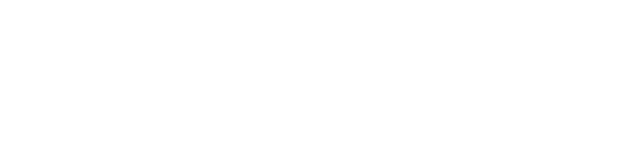
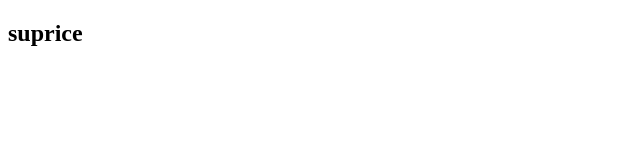
Before and after one commit to AkiHayakawa/git, a plain HTML site: page index.html in a window 1280 px wide. Shown: the whole page, without its empty margins (0-640 px from the left). Drawn offline with Linux system fonts and the light colour scheme.

Commit message:
h2 suprice

```diff
--- a/index.html
+++ b/index.html
@@ -6,5 +6,7 @@
     <meta name="viewport" content="width=device-width, initial-scale=1.0" />
     <title>Document</title>
   </head>
-  <body></body>
+  <body>
+    <h2>suprice</h2>
+  </body>
 </html>
```
